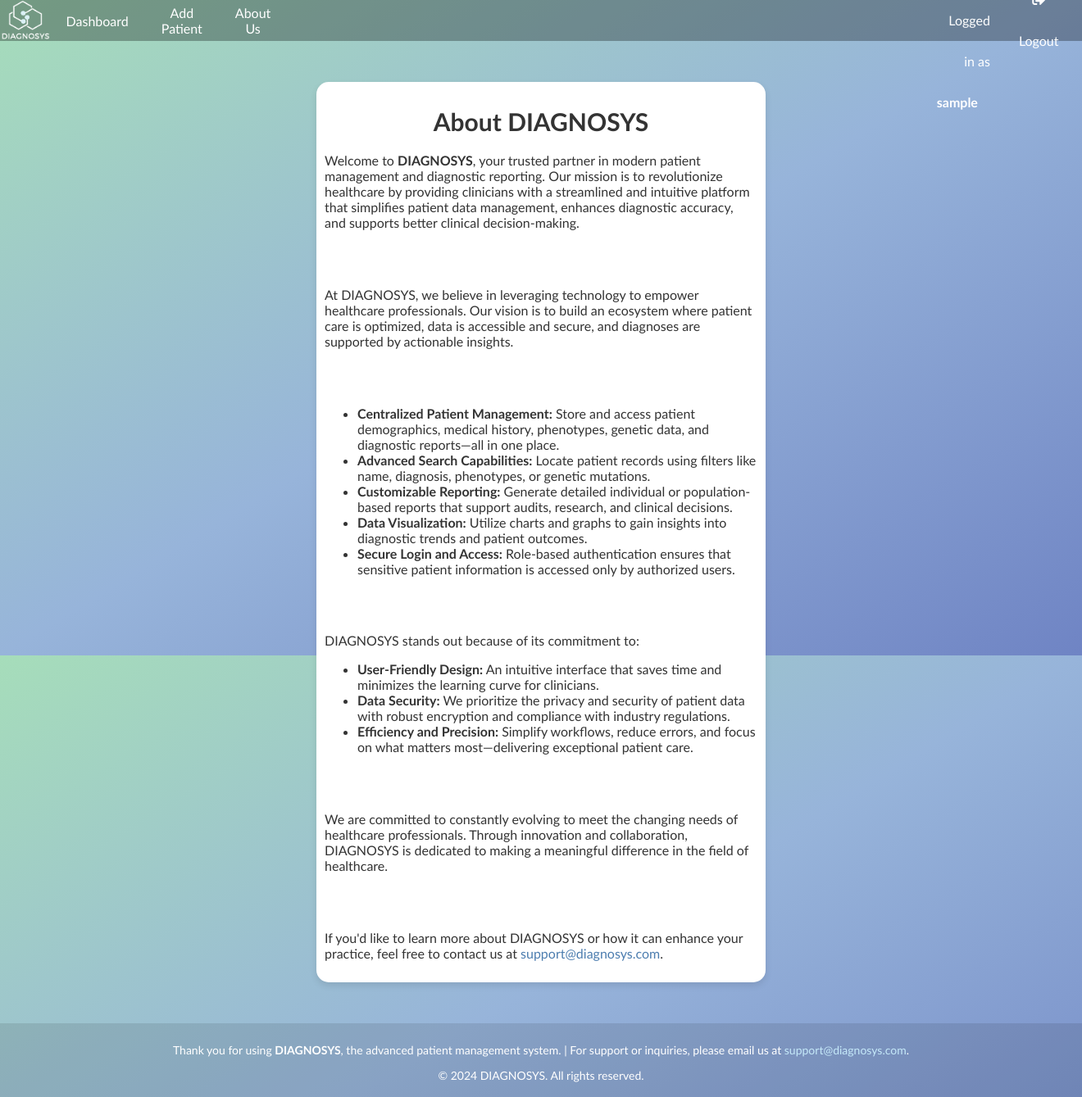
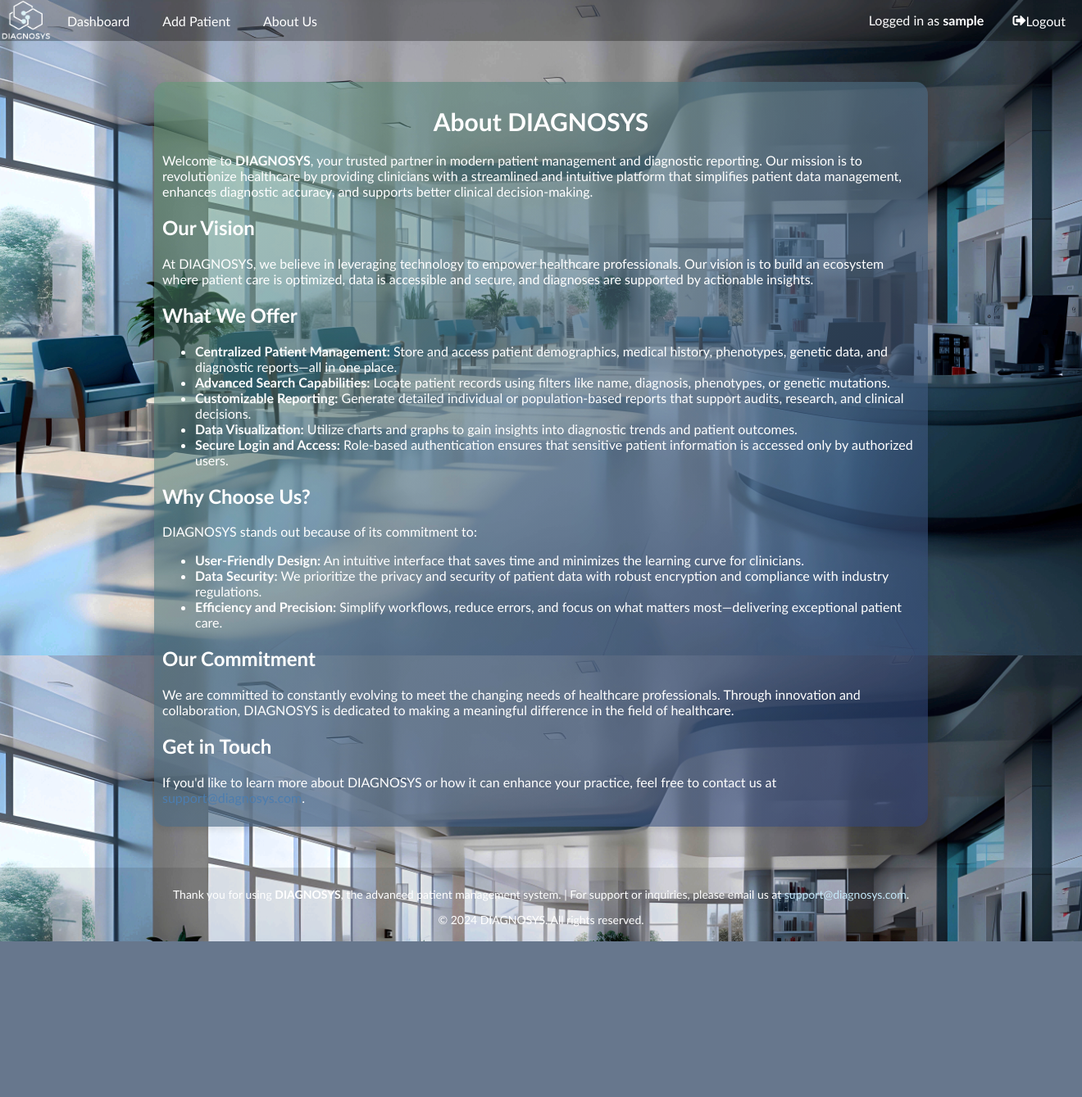
Before and after one commit to Vinos1001/BIOM9450-Major-Project, a PHP site: page /tcpdf/views/about.php in a window 1320 px wide. Shown: the whole page at 82% size. After the commit the page ends 1149 px from the top, so only its background shows below. Run offline with PHP 8.4, Linux system fonts and the light colour scheme; the visitor is signed in with stand-in values (Sample User, id 1).

Commit message:
completed

```diff
--- /dev/null
+++ b/assets/css/about.css
@@ -0,0 +1,17 @@
+.container {
+    background: none;
+    background-image: linear-gradient(to bottom right, #569a6e74,#4a6881a7,#2b3e7696);
+
+    max-width: 70%;
+}
+
+body {
+    background-image: url("/includes/about.jpeg");
+    background-repeat: no-repeat;
+    background-size: cover;
+    color: white;
+}
+
+h1 {
+    color: white;
+}
--- a/assets/css/add_patient.css
+++ b/assets/css/add_patient.css
@@ -176,9 +176,13 @@ nav a {
 }
 
 .logged-in-info {
-    margin-left: 60%; /* This pushes the "Logged in as" section to the right */
+    display: flex;
+    margin-left: auto; /* This pushes the "Logged in as" section to the right */
     text-align: right; /* Optional: aligns the text to the right */
+    min-width: 200px;
+    height: 100%;
 }
+
 
 .footer {
     position: absolute bottom;
--- a/assets/css/login.css
+++ b/assets/css/login.css
@@ -40,7 +40,6 @@ label{
 }
 input{
     width: 60%;
-    height: 20px;
     background: #e0dede;
     justify-content: center;
     display: flex;
--- a/assets/css/styles.css
+++ b/assets/css/styles.css
@@ -127,7 +127,6 @@ input[type="submit"]:hover {
 }
 
 .welcome-box h1 {
-    font-size: 28px;
     color: #5bc4ab;
     margin-bottom: 10px;
 }
@@ -190,8 +189,10 @@ nav a {
 }
 
 .logged-in-info {
-    margin-left: 60%; /* This pushes the "Logged in as" section to the right */
+    display: flex;
+    margin-left: auto; /* This pushes the "Logged in as" section to the right */
     text-align: right; /* Optional: aligns the text to the right */
+    min-width: 200px;
 }
 
 .footer {
--- a/includes/header.php
+++ b/includes/header.php
@@ -12,6 +12,6 @@
     <div class='navbar-button' onclick="buttonNav('about.php')">About Us</div>
     <div class="logged-in-info">
         <a>Logged in as <strong><?php echo htmlspecialchars($username); ?></strong></a>
+        <div class='navbar-button' onclick="buttonNav('logout.php')"><i class="fas fa-sign-out-alt"></i> Logout</div>
     </div>
-    <div class='navbar-button navbar-last'><a href="logout.php"><i class="fas fa-sign-out-alt"></i> Logout</a></div>
 </nav>
--- a/views/about.php
+++ b/views/about.php
@@ -8,9 +8,10 @@ $username = $_SESSION['username'];
 <html lang="en">
 <head>
     <meta charset="UTF-8">
-    <meta name="viewport" content="width=device-width, initial-scale=1.0">
     <title>About DIAGNOSYS</title>
     <link rel="stylesheet" href="/assets/css/styles.css">
+    <link rel="stylesheet" href="/assets/css/about.css">
+
 </head>
 <body>
     <?php include("../includes/header.php"); ?>
--- a/views/view_patient.php
+++ b/views/view_patient.php
@@ -54,6 +54,8 @@ log_action($conn, $clinician_id, $action, $patient_id, "Viewed details of patien
 <body>
     <?php include("../includes/header.php"); ?>
 
+    <br>
+    <br>
     <br>
     <h1>Patient Details</h1>
 
```
Also changed, not shown: assets/css/view_patient.css (+23 -16 lines), views/login.php (+3 -7 lines), includes/about.jpeg (added), 3 other files.
